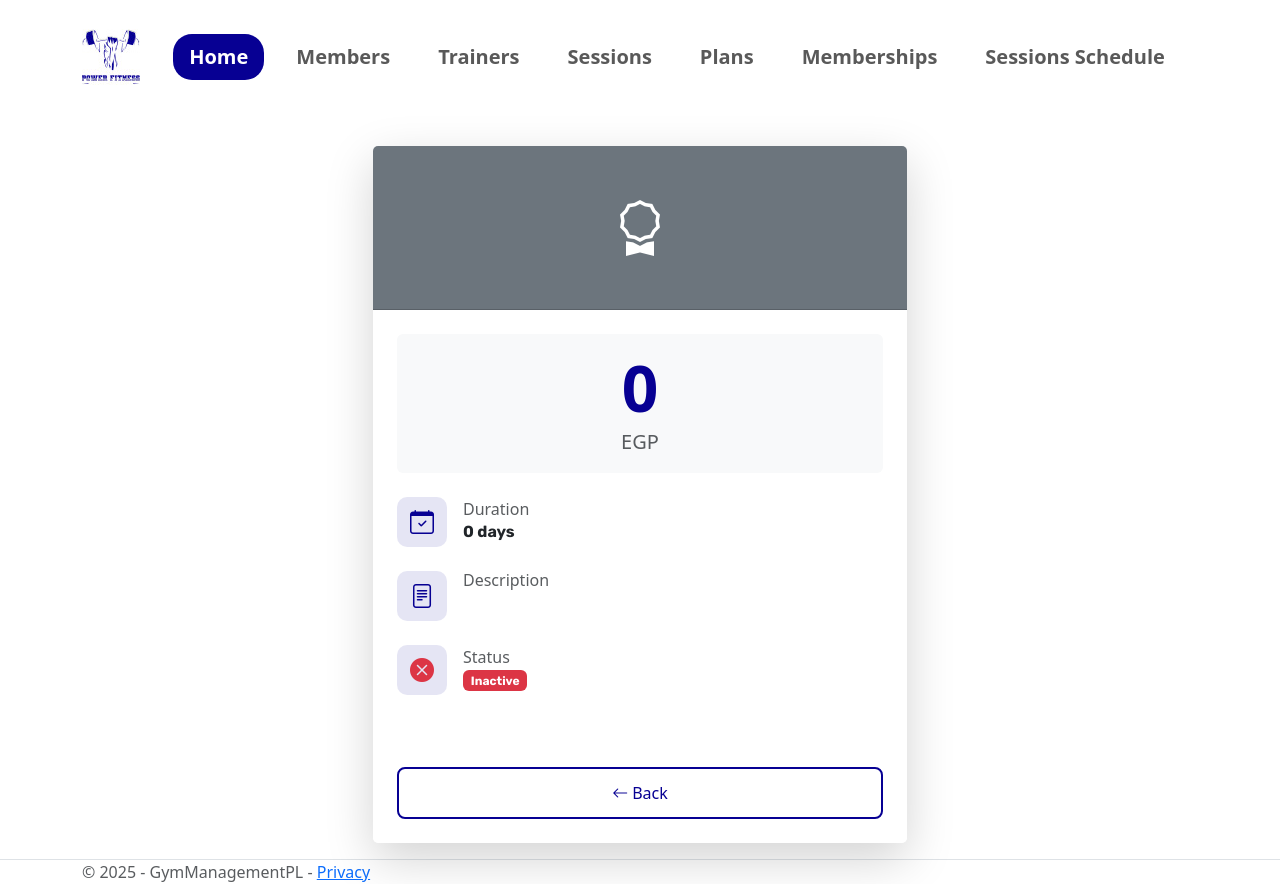
After one commit to PassantGamal/GymManagementSystem, an ASP.NET Core app: template GymManagementPL/Views/Plan/Details.cshtml in a window 1280 px wide. The commit adds this page. Run offline with ASP.NET Core 8, Linux system fonts and the light colour scheme; the template is opened without the code that fills it, so the values that code supplies are empty; the project's own start-up code is not run, and a stand-in starts its controllers and pages; some web fonts are replaced.

Commit message:
Plan Index and Plan Details Actions

```diff
--- a/GymManagementPL/Program.cs
+++ b/GymManagementPL/Program.cs
@@ -31,6 +31,7 @@ namespace GymManagementPL
             builder.Services.AddScoped<IAnalyticsService, AnalyticsService>();
             builder.Services.AddScoped<IMemberService, MemberService>();
             builder.Services.AddScoped<ITrainerService, TrainerService>();
+            builder.Services.AddScoped<IPlanService, PlanService>();
             builder.Services.AddAutoMapper(x => x.AddProfile(new MappingProfiles()));
 
             var app = builder.Build();
--- /dev/null
+++ b/GymManagementPL/Views/Plan/Details.cshtml
@@ -0,0 +1,85 @@
+@model PlanViewModel
+<div class="container mt-5">
+    <div class="row justify-content-center">
+        <div class="col-md-6">
+            <div class="card shadow-lg border-0">
+                <!-- bg-primary-color if plan is Active  bg-secondary is Inactive-->
+                <div class="card-header text-white text-center py-5 @(Model.IsActive ? "bg-primary-color" : "bg-secondary")">
+                    <i class="bi bi-award display-4 mb-3"></i>
+                    <h2 class="mb-0">@Model.Name</h2>
+                </div>
+                <div class="card-body p-4">
+                    <div class="text-center mb-4 py-3 bg-light rounded">
+                        <div class="display-3 fw-bold text-primary-color">@Model.Price.ToString("N0")</div>
+                        <small class="text-muted fs-5">EGP</small>
+                    </div>
+
+                    <div class="plan-details">
+                        <div class="detail-item mb-4">
+                            <div class="d-flex align-items-center mb-2">
+                                <div class="icon-box me-3">
+                                    <i class="bi bi-calendar-check text-primary-color fs-4"></i>
+                                </div>
+                                <div>
+                                    <h6 class="mb-0 text-muted">Duration</h6>
+                                    <p class="mb-0 fw-bold">@Model.DurationDays days</p>
+                                </div>
+                            </div>
+                        </div>
+
+                        <div class="detail-item mb-4">
+                            <div class="d-flex align-items-start mb-2">
+                                <div class="icon-box me-3">
+                                    <i class="bi bi-file-text text-primary-color fs-4"></i>
+                                </div>
+                                <div class="flex-grow-1">
+                                    <h6 class="mb-2 text-muted">Description</h6>
+                                    <p class="mb-0">@Model.Description</p>
+                                </div>
+                            </div>
+                        </div>
+
+                        <div class="detail-item mb-4">
+                            <div class="d-flex align-items-center mb-2">
+                                <div class="icon-box me-3">
+                                    <!-- if Plan Is Active bi-check-circle-fill text-success -->
+                                    <!-- if Plan Is InActive bi-x-circle-fill text-danger -->
+                                        <i class="bi fs-4 @(Model.IsActive ? "bi-check-circle-fill text-success" : "bi-x-circle-fill text-danger") "></i>
+
+
+                                </div>
+                                <div>
+                                    <h6 class="mb-0 text-muted">Status</h6>
+                                    <p class="mb-0">
+
+                                        @if (Model.IsActive)
+                                        {
+                                            <span class="badge bg-success">
+                                                Active
+                                            </span>
+                                        }
+
+
+                                        else{
+                                        <span class="badge bg-danger">
+                                            Inactive
+                                        </span>
+                                        }
+                                    </p>
+                                </div>
+                            </div>
+                        </div>
+                    </div>
+                </div>
+
+                <div class="card-footer bg-white border-0 p-4">
+                    <div class="d-flex justify-content-between gap-2">
+                        <a asp-action="Index" class="btn btn-outline flex-fill">
+                            <i class="bi bi-arrow-left me-1"></i>Back
+                        </a>
+                    </div>
+                </div>
+            </div>
+        </div>
+    </div>
+</div>
--- a/GymManagementPL/Views/_ViewImports.cshtml
+++ b/GymManagementPL/Views/_ViewImports.cshtml
@@ -4,4 +4,5 @@
 @using GymManagementBLL.ViewModels.AnalyticsViewModels
 @using GymManagementBLL.ViewModels
 @using GymManagementBLL.ViewModels.TrainerViewModels
+@using GymManagementBLL.ViewModels.PlanViewModels
 @addTagHelper *, Microsoft.AspNetCore.Mvc.TagHelpers
```
Also changed, not shown: GymManagementPL/Controllers/PlanController.cs (added, +34 -0 lines), GymManagementPL/Views/Plan/Index.cshtml (added, +162 -0 lines).
